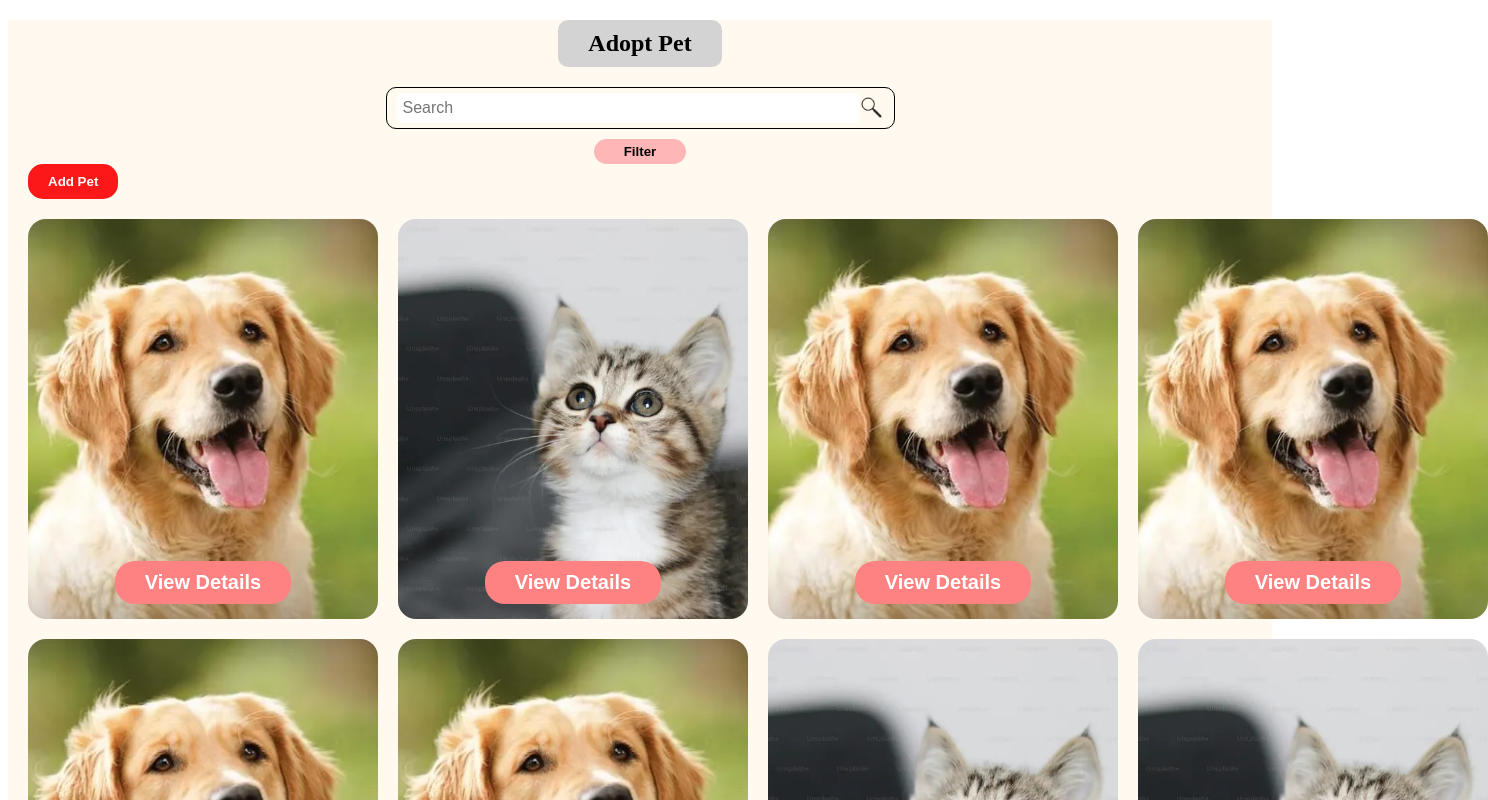
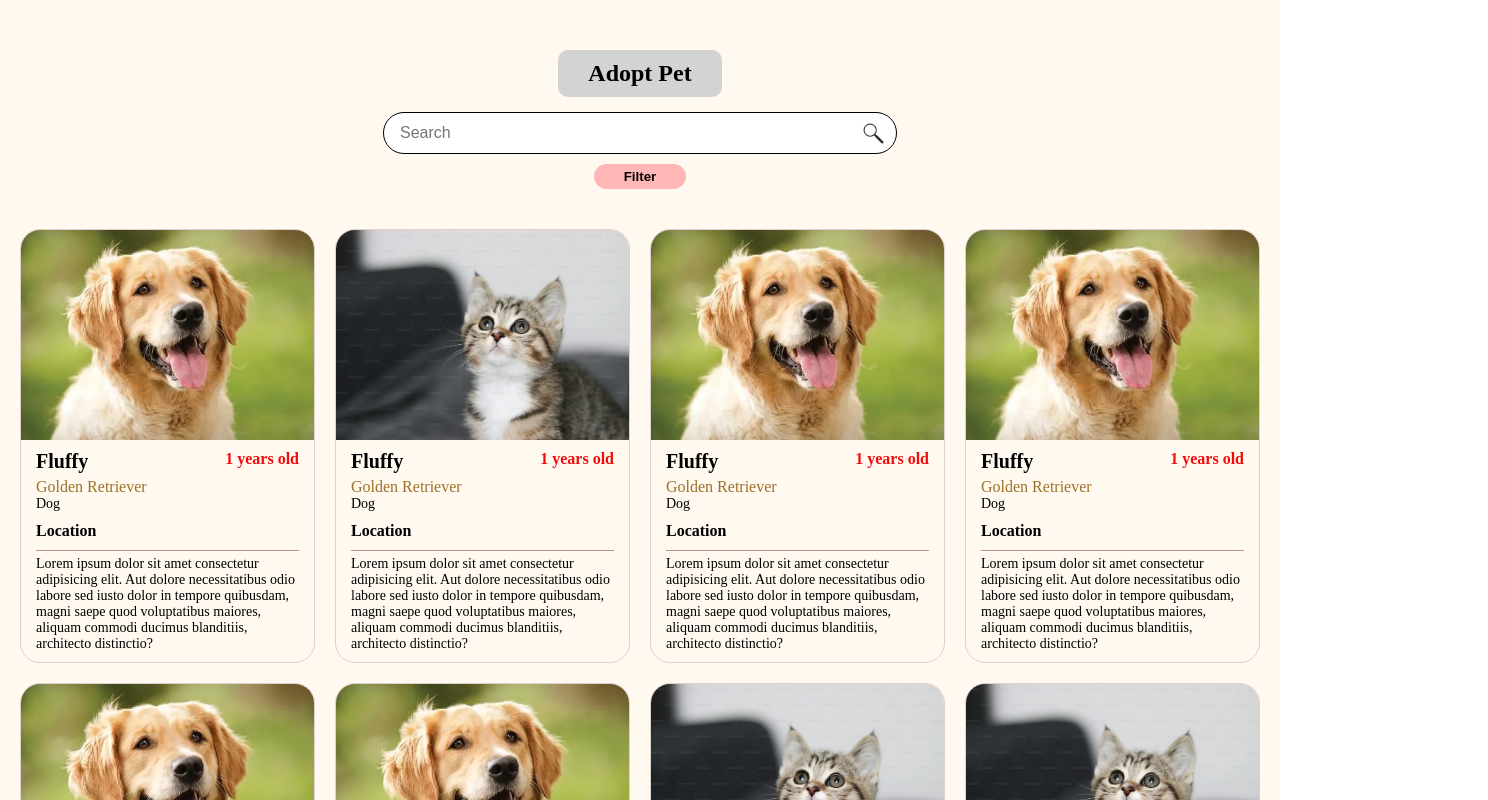
Before and after one commit to Davidyili230/CompanionCare, a React (Vite) app: page /AdoptPet in a window 1280 px wide. Shown: the top 800 px of the page, 1488 px wide, since content can reach past the window. Built offline with nearby package versions, Linux system fonts and the light colour scheme.

Commit message:
upaded pet adoption page

```diff
--- a/src/AdoptPet/AdoptPet.jsx
+++ b/src/AdoptPet/AdoptPet.jsx
@@ -1,8 +1,39 @@
 
-import Card from "../components/card"
 import styles from "./AdoptPet.module.css"
 
 import { useState } from "react"
+
+
+function Card({ img }) {
+    return (
+        <div className={styles.animalCard}>
+            <div className={styles.imageContainer}>
+                <img src={img} alt="pet image"/>
+            </div>
+            <div className={styles.animalCardBody}>
+                <div className={styles.petNameAgeContainer}>
+                    <span className={styles.petNameText}>Fluffy</span>
+                    <span className={styles.petAgeText}>1 years old</span>
+                </div>
+                <div className={styles.petTypeInfoContainer}>
+                    <span className={styles.petSpeciesText}>Golden Retriever</span>
+                    <span className={styles.petBreedText}>Dog</span>
+                </div>
+                <div className={styles.petLocationContainer}>
+                    <span>Location</span>
+                </div>
+                <div className={styles.petNotesContainer}>
+                    <span>
+                        Lorem ipsum dolor sit amet consectetur adipisicing elit.
+                        Aut dolore necessitatibus odio labore sed iusto dolor in tempore quibusdam,
+                        magni saepe quod voluptatibus maiores, aliquam commodi ducimus blanditiis,
+                        architecto distinctio?
+                    </span>
+                </div>
+            </div>
+        </div>
+    )
+}
 
 function SearchBar() {
     const [userInput, setUserInput] = useState('');
@@ -42,10 +73,6 @@
 
             <SearchBar/>
 
-            <button className={styles.addPetButton}>
-                Add Pet
-            </button>
-
             {/* Filler image cards. Replace when database is set up */}
             <div className={styles.cardContainer}>
                 <Card img="./animalImgs/golden-retriever.webp"/>
--- a/src/AdoptPet/AdoptPet.module.css
+++ b/src/AdoptPet/AdoptPet.module.css
@@ -1,4 +1,76 @@
 
+/* ========== Card ========== */
+.animalCard {
+    border: 1px solid rgb(225, 207, 207);
+    border-radius: 20px;
+    overflow: hidden;
+    transition: all 1s ease;
+    cursor: pointer;
+}
+
+.animalCard:hover {
+    transform: translateY(-5px);
+    box-shadow: 0 5px 10px black;
+}
+
+.imageContainer {
+    height: 210px;
+    overflow: hidden;
+}
+
+.imageContainer img {
+    width: 100%;
+    height: 100%;
+    object-fit: cover;
+}
+
+.animalCardBody {
+    padding: 10px 15px;
+}
+
+.petNameAgeContainer {
+    display: flex;
+    justify-content: space-between;
+    margin-bottom: 5px;
+}
+
+.petNameText {
+    font-size: 20px;
+    font-weight: bold;
+}
+
+.petAgeText {
+    color: rgb(239, 13, 13);
+    font-weight: bold;
+}
+
+.petTypeInfoContainer {
+    display: flex;
+    flex-direction: column;
+    margin-bottom: 10px;
+}
+
+.petSpeciesText {
+    color: rgb(158, 113, 41);
+}
+
+.petBreedText {
+    font-size: 14px;
+}
+
+.petLocationContainer {
+    margin-bottom: 10px;
+}
+
+.petLocationContainer span {
+    font-weight: bold;
+}
+
+.petNotesContainer {
+    border-top: 1px solid rgb(186, 146, 146);
+    padding-top: 5px;
+    font-size: 14px;
+}
 /* ========== Search Bar ========== */
 .searchContainer {
     display: flex;
@@ -6,14 +78,21 @@
     justify-content: center;
     align-items: center;
     gap: 10px;
+    margin-bottom: 20px;
+    margin-top: 15px;
 }
 
 .searchInput {
     display: flex;
     align-items: center;
-    border-radius: 10px;
+    border-radius: 25px;
     padding: 5px 10px;
     border: 1px solid black;
+    background-color: white;
+}
+
+.searchInput:hover {
+    box-shadow: 0 2px 6px rgb(113, 111, 111);
 }
 
 .searchInput input{
@@ -28,6 +107,7 @@
     width: 25px;
     height: 25px;
     cursor: pointer;
+    margin-left: 5px;
 }
 
 /* ========== Filter Button ========== */
@@ -48,8 +128,9 @@
 /* Lost Pet HomePage Container */
 
 .adoptPetContainer {
-   background: #FFF9F0;
-   height: 100vh;
+    background: #FFF9F0;
+    min-height: 100vh;
+    padding-top: 50px;
 }
 
 /* ========== Title ========== */
@@ -66,23 +147,6 @@
     font-weight: bold;
 }
 
-/* ========== Report Button ========== */
-
-.addPetButton {
-    display: flex;
-    color: white;
-    background-color: #FC1818;
-    border-radius: 15px;
-    border: none;
-    padding: 10px 20px;
-    font-weight: bold;
-    cursor: pointer;
-    margin-left: 20px;
-}
-
-.addPetButton:hover {
-    background-color: #c71515;
-}
 
 /* ========== Card Container ========== */
 
--- a/src/LostPet/LostPet.jsx
+++ b/src/LostPet/LostPet.jsx
@@ -1,5 +1,4 @@
 
-import Card from "../components/card"
 import styles from "./modules/LostPet.module.css"
 
 import { useState } from "react"
--- a/src/components/card.jsx
+++ /dev/null
@@ -1,28 +0,0 @@
-
-import styles from "./card.module.css"
-import { useNavigate } from "react-router-dom"
-
-export default function Card({ img }) {
-    const navigate = useNavigate();
-
-    const nextPage = () => {
-        navigate("/PetDetails")
-    }
-
-    return (
-        <div className={styles.cardContainer}>
-            <img
-                src={img}
-                alt="animal image"
-                className={styles.cardImg}
-            />
-
-            <button
-                className={styles.cardButton}
-                onClick={nextPage}
-            >
-                View Details
-            </button>
-        </div>
-    )
-}
--- a/src/components/card.module.css
+++ /dev/null
@@ -1,43 +0,0 @@
-
-
-.cardContainer {
-    display: flex;
-    justify-content: center;
-    align-items: center;
-    width: 350px;
-    height: 400px;
-    border-radius: 18px;
-    overflow: hidden;
-    position: relative;
-    transition: 0.3s ease;
-}
-
-.cardContainer:hover {
-    transform: scale(1.05);
-    box-shadow: 0px 5px 10px black;
-}
-
-.cardImg {
-    width: 100%;
-    height: 100%;
-    object-fit: cover;
-}
-
-.cardButton {
-    position: absolute;
-    bottom: 15px;
-    margin: auto;
-    border-radius: 20px;
-    border: none;
-    color: white;
-    font-weight: bold;
-    background-color:#FF8282;
-    padding: 10px 30px;
-    cursor: pointer;
-    transition: background-color 0.3s ease;
-    font-size: 20px;
-}
-
-.cardButton:hover {
-    background-color:#cb6868;
-}
--- /dev/null
+++ b/src/index.css
@@ -0,0 +1,6 @@
+
+
+* {
+    margin: 0;
+    padding: 0;
+}
--- a/src/main.jsx
+++ b/src/main.jsx
@@ -1,6 +1,7 @@
 import { StrictMode } from 'react'
 import { createRoot } from 'react-dom/client'
 import App from './App.jsx'
+import "./index.css"
 
 createRoot(document.getElementById('root')).render(
   <StrictMode>
```
